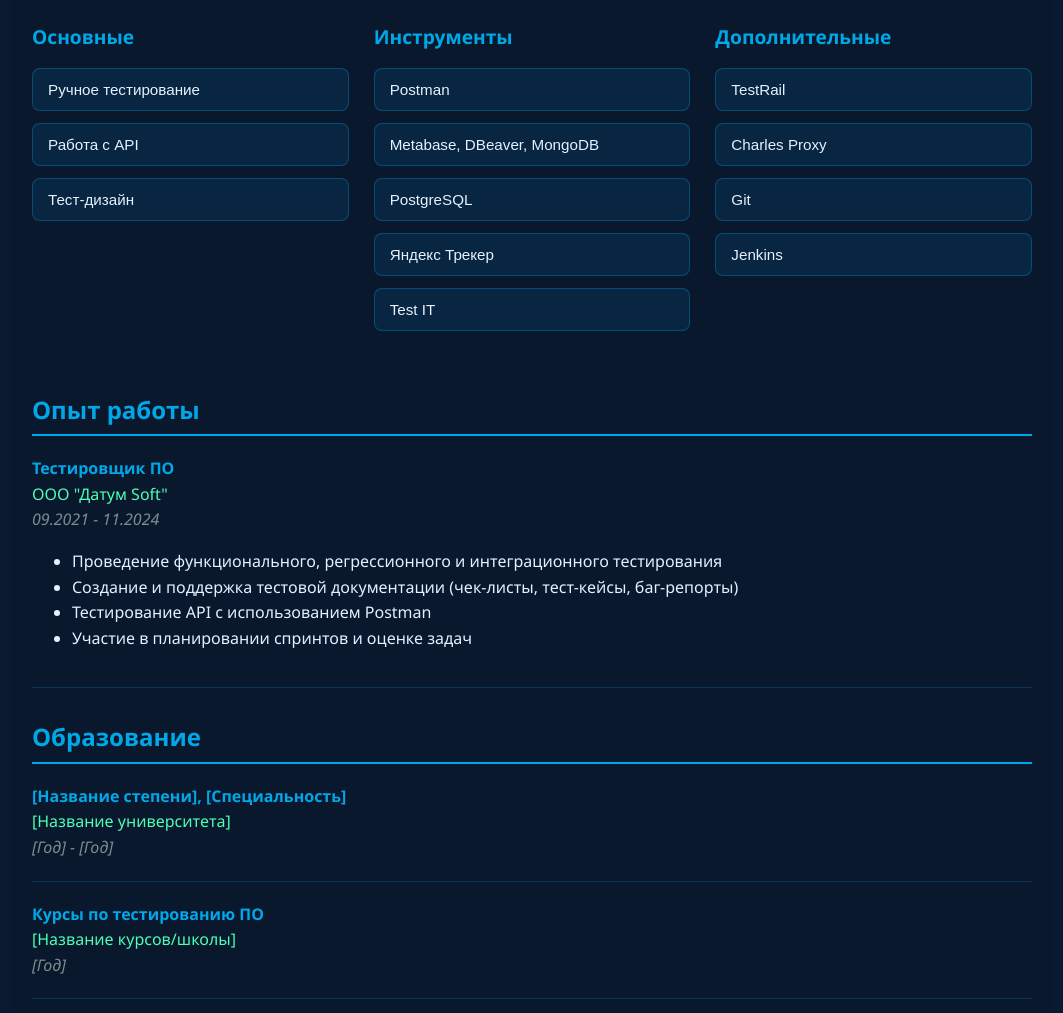
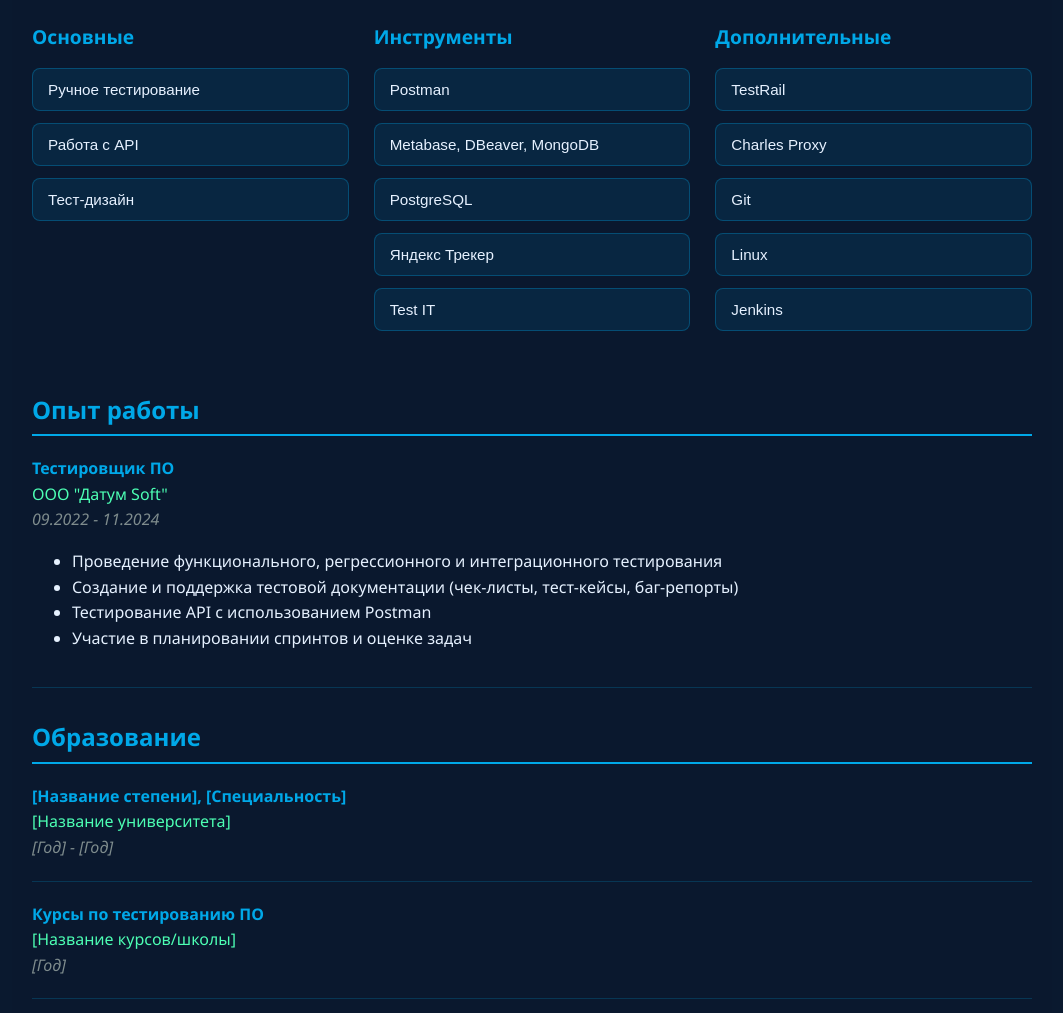
Before and after one commit to Alexwanter-cloud/Business-card-website-HTML-CSS, a plain HTML site: page Index.html in a window 1280 px wide. Shown: the part 1171-2184 px from the top of the page, without its empty margins (108-1171 px from the left). Drawn offline with Linux system fonts and the light colour scheme.

Commit message:
добавлен навык

```diff
--- a/Index.html
+++ b/Index.html
@@ -108,6 +108,9 @@
                             <button class="skill-btn" data-description="Версионный контроль кода">
                                 Git
                             </button>
+                            <button class="skill-btn" data-description="<Базовые команды Linux">
+                                Linux
+                            </button>
                             <button class="skill-btn" data-description="CI/CD процессы">
                                 Jenkins
                             </button>
@@ -131,7 +134,7 @@
             <div class="experience-item">
                 <div class="job-title">Тестировщик ПО</div>
                 <div class="company">ООО "Датум Soft"</div>
-                <div class="date">09.2021 - 11.2024</div>
+                <div class="date">09.2022 - 11.2024</div>
                 <ul>
                     <li>Проведение функционального, регрессионного и интеграционного тестирования</li>
                     <li>Создание и поддержка тестовой документации (чек-листы, тест-кейсы, баг-репорты)</li>
```
